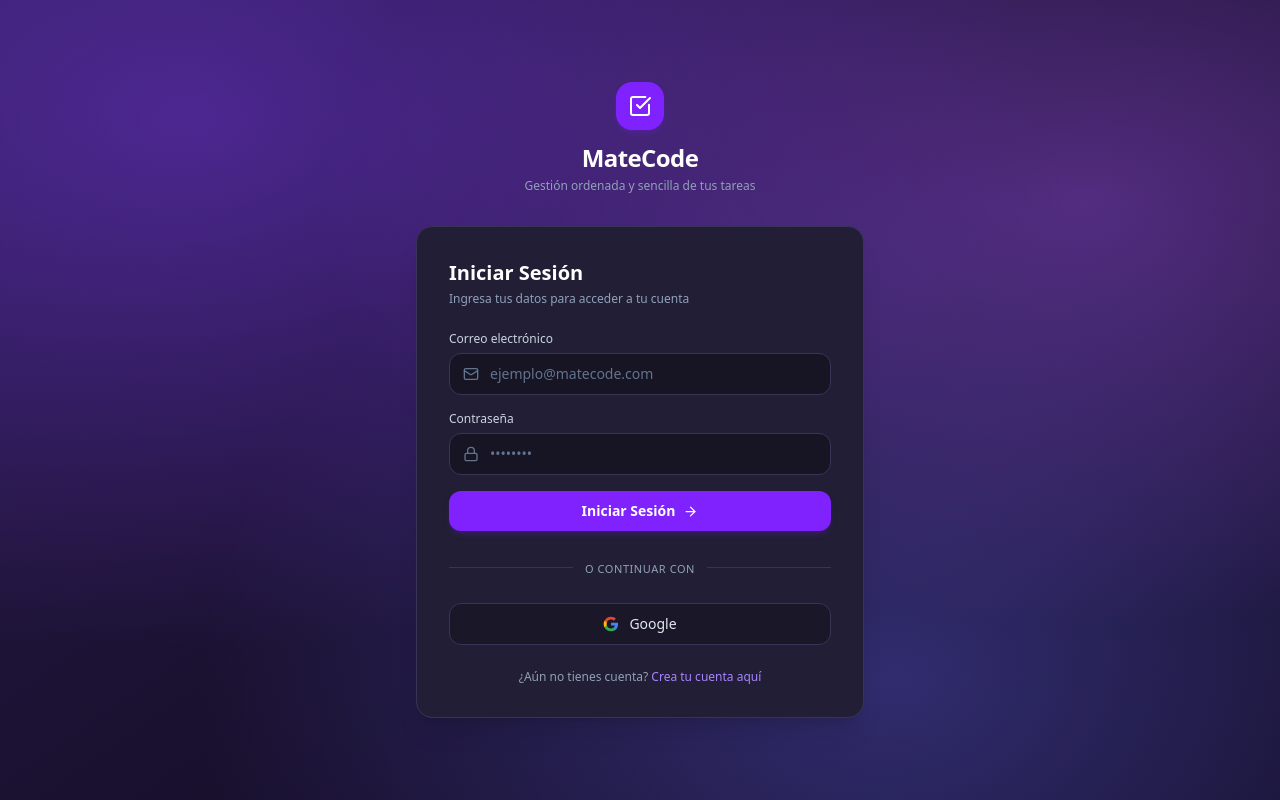
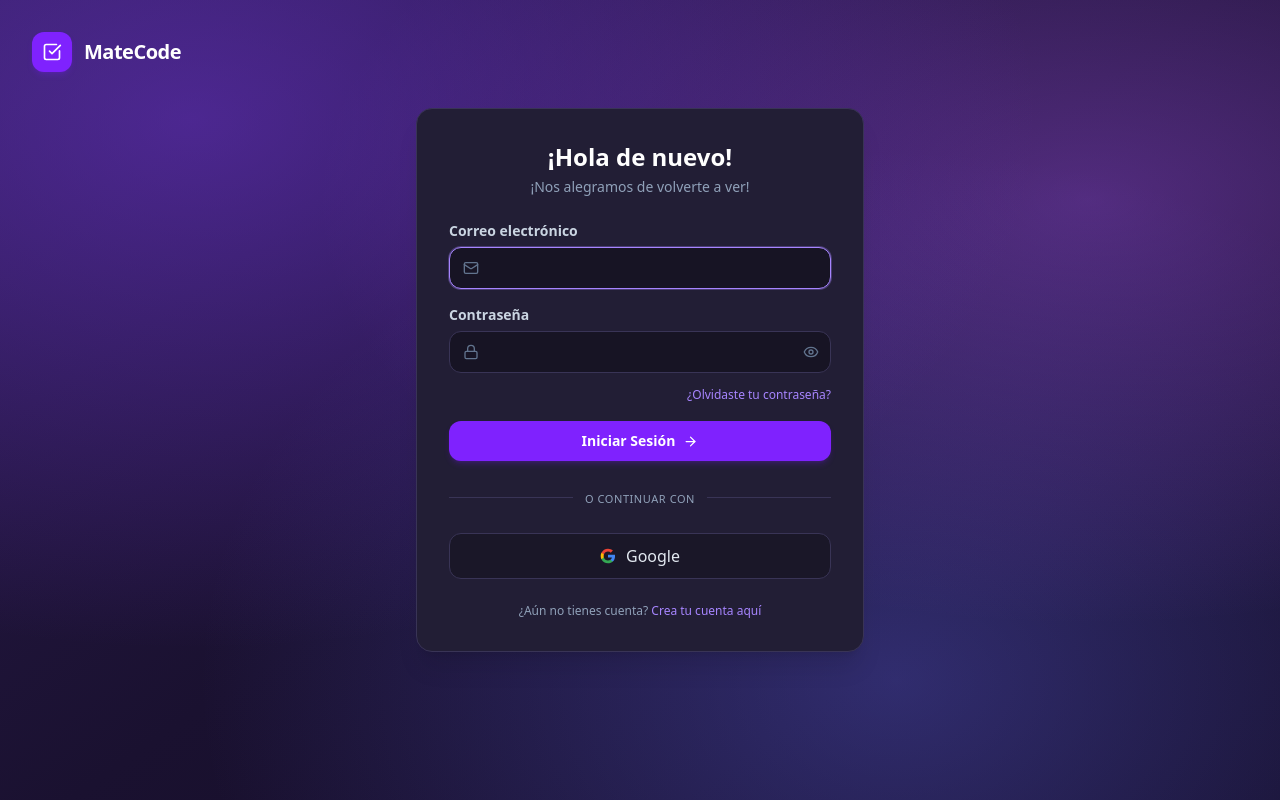
Before and after one commit to FFigueroa26/ProyectoM4_FelixFigueroa, a React (Vite) app: page /login in a window 1280 px wide. Built offline with nearby package versions, Linux system fonts and the light colour scheme; no server answers.

Commit message:
feat(auth): mejorar experiencia de autenticacion

```diff
--- a/src/components/auth/AuthPageShell.tsx
+++ b/src/components/auth/AuthPageShell.tsx
@@ -2,7 +2,6 @@
 import { CheckSquare } from 'lucide-react'
 
 interface AuthPageShellProps {
-  brandSubtitle: string
   title: string
   description: string
   error: string | null
@@ -11,7 +10,6 @@
 }
 
 export function AuthPageShell({
-  brandSubtitle,
   title,
   description,
   error,
@@ -19,19 +17,20 @@
   footer,
 }: AuthPageShellProps) {
   return (
-    <div className="min-h-screen flex items-center justify-center p-4">
-      <div className="w-full max-w-md">
-        <div className="text-center mb-8">
-          <div className="inline-flex items-center justify-center w-12 h-12 rounded-2xl bg-violet-600 text-white mb-3 shadow-md shadow-violet-600/20">
-            <CheckSquare className="w-6 h-6" />
+    <div className="relative min-h-screen flex items-center justify-center p-4">
+      <div className="absolute top-8 left-8 flex items-center gap-3">
+        <div className="inline-flex items-center justify-center w-10 h-10 rounded-xl bg-violet-600 text-white shadow-md shadow-violet-600/20">
+          <CheckSquare className="w-5 h-5" />
+        </div>
+        <h1 className="text-xl font-bold text-white tracking-tight">MateCode</h1>
+      </div>
+
+      <div className="w-full max-w-md -translate-y-3 sm:-translate-y-5">
+        <div className="bg-[#221e35] border border-[#393456] rounded-2xl p-7 sm:p-8 shadow-xl">
+          <div className="text-center mb-6">
+            <h2 className="text-2xl font-bold text-white mb-1">{title}</h2>
+            <p className="text-sm text-slate-400">{description}</p>
           </div>
-          <h1 className="text-2xl font-bold text-white tracking-tight">MateCode</h1>
-          <p className="text-xs text-slate-400 mt-1">{brandSubtitle}</p>
-        </div>
-
-        <div className="bg-[#221e35] border border-[#393456] rounded-2xl p-7 sm:p-8 shadow-xl">
-          <h2 className="text-xl font-semibold text-white mb-1">{title}</h2>
-          <p className="text-xs text-slate-400 mb-6">{description}</p>
 
           {error && (
             <div className="mb-5 p-3 bg-red-950/40 border border-red-500/30 rounded-xl text-red-200 text-xs flex items-center gap-2">
--- a/src/components/auth/AuthTextField.tsx
+++ b/src/components/auth/AuthTextField.tsx
@@ -1,3 +1,5 @@
+import { useState } from 'react'
+import { Eye, EyeOff } from 'lucide-react'
 import type { LucideIcon } from 'lucide-react'
 
 interface AuthTextFieldProps {
@@ -9,6 +11,7 @@
   autoComplete: string
   icon: LucideIcon
   onChange: (value: string) => void
+  autoFocus?: boolean
 }
 
 export function AuthTextField({
@@ -20,24 +23,39 @@
   autoComplete,
   icon: Icon,
   onChange,
+  autoFocus = false,
 }: AuthTextFieldProps) {
+  const [isVisible, setIsVisible] = useState(false)
+  const inputType = type === 'password' && isVisible ? 'text' : type
+
   return (
     <div>
-      <label htmlFor={id} className="block text-xs font-medium text-slate-300 mb-1.5">
+      <label htmlFor={id} className="block text-sm font-semibold text-slate-300 mb-1.5">
         {label}
       </label>
       <div className="relative">
         <Icon className="w-4 h-4 text-slate-500 absolute left-3.5 top-1/2 -translate-y-1/2" />
         <input
           id={id}
-          type={type}
+          type={inputType}
           placeholder={placeholder}
           value={value}
           onChange={(e) => onChange(e.target.value)}
           required
           autoComplete={autoComplete}
-          className="w-full pl-10 pr-3.5 py-2.5 bg-[#171424] border border-[#393456] rounded-xl text-white text-sm placeholder-slate-500 focus:outline-none focus:border-violet-400 focus:ring-1 focus:ring-violet-400/30 transition"
+          autoFocus={autoFocus}
+          className={`w-full pl-10 ${type === 'password' ? 'pr-10' : 'pr-3.5'} py-2.5 bg-[#171424] border border-[#393456] rounded-xl text-white text-sm placeholder-slate-500 focus:outline-none focus:border-violet-400 focus:ring-1 focus:ring-violet-400/30 transition`}
         />
+        {type === 'password' && (
+          <button
+            type="button"
+            onClick={() => setIsVisible((visible) => !visible)}
+            aria-label={isVisible ? 'Ocultar contraseña' : 'Mostrar contraseña'}
+            className="absolute right-3 top-1/2 -translate-y-1/2 text-slate-500 hover:text-slate-300 transition cursor-pointer"
+          >
+            {isVisible ? <EyeOff className="w-4 h-4" /> : <Eye className="w-4 h-4" />}
+          </button>
+        )}
       </div>
     </div>
   )
--- a/src/components/auth/GoogleAuthButton.tsx
+++ b/src/components/auth/GoogleAuthButton.tsx
@@ -9,7 +9,7 @@
       type="button"
       onClick={onClick}
       disabled={disabled}
-      className="w-full py-2.5 px-4 bg-[#1a1728] hover:bg-[#201c33] border border-[#393456] rounded-xl text-sm font-medium text-slate-200 hover:text-white transition flex items-center justify-center gap-2.5 disabled:opacity-50 cursor-pointer"
+      className="w-full py-2.5 px-4 bg-[#1a1728] hover:bg-[#201c33] border border-[#393456] rounded-xl text-base font-medium text-slate-200 hover:text-white transition flex items-center justify-center gap-2.5 disabled:opacity-50 cursor-pointer"
     >
       <svg className="w-4 h-4" viewBox="0 0 24 24">
         <path
--- a/src/features/auth/AuthProvider.tsx
+++ b/src/features/auth/AuthProvider.tsx
@@ -5,6 +5,7 @@
   loginWithEmail,
   registerWithEmail,
   loginWithGoogle,
+  resetPassword,
   logoutUser,
 } from '../../services/authService'
 import { AuthContext } from './authContext'
@@ -33,6 +34,10 @@
     await loginWithGoogle()
   }
 
+  const handleResetPassword = async (email: string) => {
+    await resetPassword(email)
+  }
+
   const logout = async () => {
     await logoutUser()
   }
@@ -45,6 +50,7 @@
         login,
         register,
         loginWithGoogle: handleGoogleLogin,
+        resetPassword: handleResetPassword,
         logout,
       }}
     >
--- a/src/pages/LoginPage.tsx
+++ b/src/pages/LoginPage.tsx
@@ -12,14 +12,16 @@
   const [email, setEmail] = useState('')
   const [password, setPassword] = useState('')
   const [error, setError] = useState<string | null>(null)
+  const [resetMessage, setResetMessage] = useState<string | null>(null)
   const [submitting, setSubmitting] = useState(false)
 
-  const { login, loginWithGoogle } = useAuth()
+  const { login, loginWithGoogle, resetPassword } = useAuth()
   const navigate = useNavigate()
 
   const handleSubmit = async (e: FormEvent) => {
     e.preventDefault()
     setError(null)
+    setResetMessage(null)
 
     if (!email.trim() || !password) {
       setError('Por favor completa todos los campos.')
@@ -30,6 +32,27 @@
     try {
       await login(email, password)
       navigate('/')
+    } catch (err: unknown) {
+      const firebaseError = err as { code?: string }
+      setError(getAuthErrorMessage(firebaseError.code || ''))
+    } finally {
+      setSubmitting(false)
+    }
+  }
+
+  const handleResetPassword = async () => {
+    setError(null)
+    setResetMessage(null)
+
+    if (!email.trim()) {
+      setError('Ingresa tu correo electrónico para recuperar la contraseña.')
+      return
+    }
+
+    setSubmitting(true)
+    try {
+      await resetPassword(email.trim())
+      setResetMessage('Te enviamos un enlace para restablecer tu contraseña.')
     } catch (err: unknown) {
       const firebaseError = err as { code?: string }
       setError(getAuthErrorMessage(firebaseError.code || ''))
@@ -54,9 +77,8 @@
 
   return (
     <AuthPageShell
-      brandSubtitle="Gestión ordenada y sencilla de tus tareas"
-      title="Iniciar Sesión"
-      description="Ingresa tus datos para acceder a tu cuenta"
+      title="¡Hola de nuevo!"
+      description="¡Nos alegramos de volverte a ver!"
       error={error}
       footer={
         <p className="mt-6 text-center text-xs text-slate-400">
@@ -72,23 +94,39 @@
           id="email"
           label="Correo electrónico"
           type="email"
-          placeholder="ejemplo@matecode.com"
+          placeholder=""
           value={email}
           autoComplete="email"
           icon={Mail}
           onChange={setEmail}
+          autoFocus
         />
 
         <AuthTextField
           id="password"
           label="Contraseña"
           type="password"
-          placeholder="••••••••"
+          placeholder=""
           value={password}
           autoComplete="current-password"
           icon={Lock}
           onChange={setPassword}
         />
+
+        <div className="-mt-2 text-right">
+          <button
+            type="button"
+            onClick={handleResetPassword}
+            disabled={submitting}
+            className="text-xs text-violet-400 hover:text-violet-300 transition cursor-pointer disabled:opacity-50"
+          >
+            ¿Olvidaste tu contraseña?
+          </button>
+        </div>
+
+        {resetMessage && (
+          <p className="-mt-2 text-xs text-emerald-300">{resetMessage}</p>
+        )}
 
         <button
           type="submit"
--- a/src/pages/RegisterPage.tsx
+++ b/src/pages/RegisterPage.tsx
@@ -65,7 +65,6 @@
 
   return (
     <AuthPageShell
-      brandSubtitle="Crea tu cuenta y empieza a organizarte"
       title="Crear Cuenta"
       description="Regístrate gratis con tu email o Google"
       error={error}
@@ -81,7 +80,7 @@
       <form onSubmit={handleSubmit} className="space-y-4">
         <AuthTextField
           id="email"
-          label="Correo electrónico"
+          label="Correo electrónico *"
           type="email"
           placeholder="ejemplo@matecode.com"
           value={email}
@@ -92,7 +91,7 @@
 
         <AuthTextField
           id="password"
-          label="Contraseña"
+          label="Contraseña *"
           type="password"
           placeholder="Mínimo 6 caracteres"
           value={password}
@@ -103,7 +102,7 @@
 
         <AuthTextField
           id="confirmPassword"
-          label="Confirmar Contraseña"
+          label="Confirmar Contraseña *"
           type="password"
           placeholder="Repite la contraseña"
           value={confirmPassword}
--- a/src/services/authService.ts
+++ b/src/services/authService.ts
@@ -4,6 +4,7 @@
   signInWithPopup,
   GoogleAuthProvider,
   signOut,
+  sendPasswordResetEmail,
 } from 'firebase/auth'
 import { auth } from './firebase'
 
@@ -23,6 +24,8 @@
       return 'La contraseña debe tener al menos 6 caracteres.'
     case 'auth/popup-closed-by-user':
       return 'Inicio de sesión con Google cancelado.'
+    case 'auth/missing-email':
+      return 'Ingresa tu correo electrónico para recuperar la contraseña.'
     default:
       return 'Ocurrió un error inesperado al autenticar.'
   }
@@ -44,3 +47,7 @@
 export async function logoutUser() {
   return signOut(auth)
 }
+
+export async function resetPassword(email: string) {
+  return sendPasswordResetEmail(auth, email)
+}
--- a/src/types/auth.ts
+++ b/src/types/auth.ts
@@ -8,5 +8,6 @@
   login: (email: string, pass: string) => Promise<void>
   register: (email: string, pass: string) => Promise<void>
   loginWithGoogle: () => Promise<void>
+  resetPassword: (email: string) => Promise<void>
   logout: () => Promise<void>
 }
```
